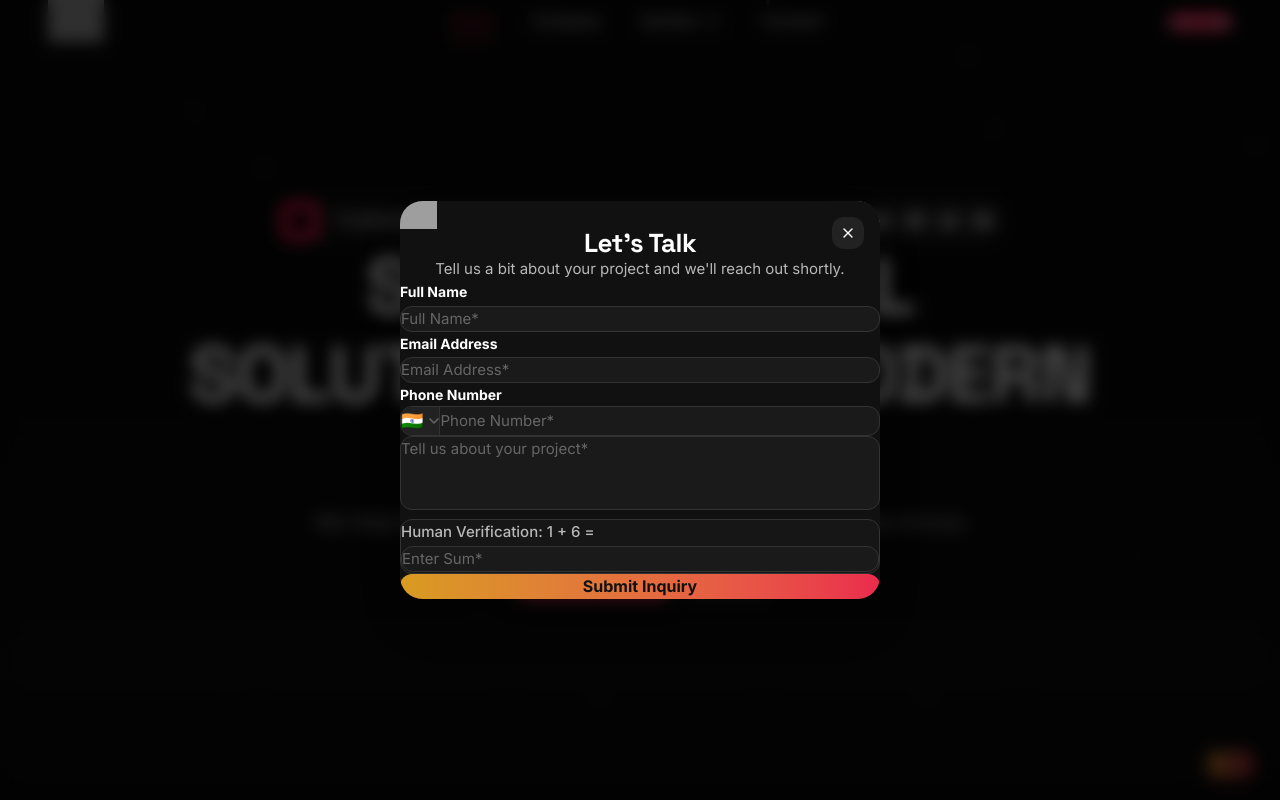
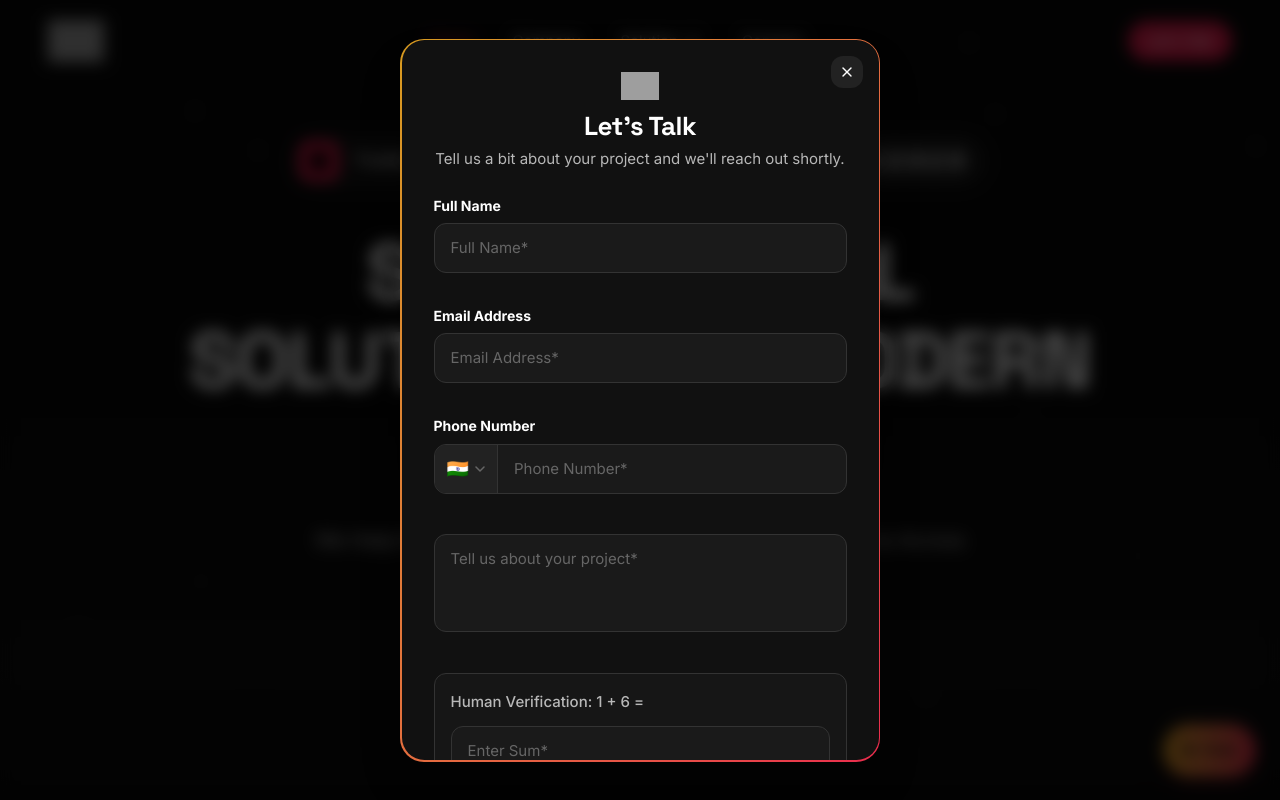
Before and after one commit to Ank-esh-kumar/tcongs, a React (Vite) app: page / in a window 1280 px wide. Shown: the top 800 px of the page. Built offline with nearby package versions, Linux system fonts and the light colour scheme; grey boxes are pictures that could not be loaded.

Commit message:
Update margin and padding for all elements

```diff
--- a/src/index.css
+++ b/src/index.css
@@ -93,8 +93,8 @@
    ======================================== */
 
 * {
-  margin: 0;
-  padding: 0;
+  margin: 10;
+  padding: 10;
   box-sizing: border-box;
 }
 
```
